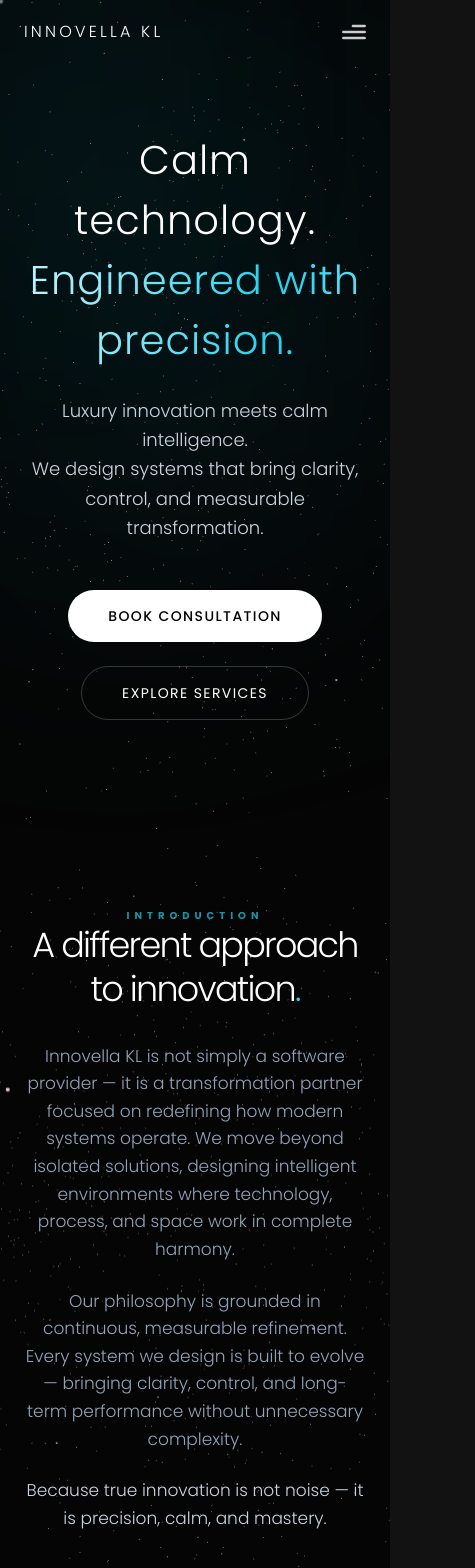
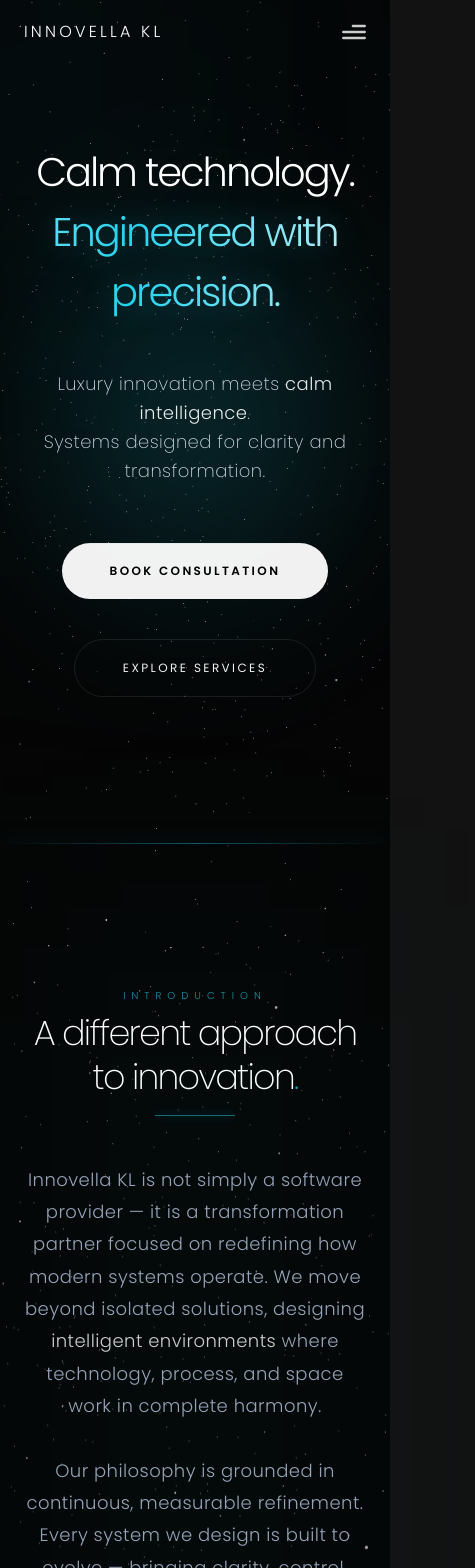
Before and after one commit to umairjadoon005/3dlanding, a React (Vite) app: page / in a window 390 px wide. Shown: the top 1568 px of the page, 475 px wide, since content can reach past the window. Built offline with nearby package versions, Linux system fonts and the light colour scheme.

Commit message:
email service working

```diff
--- a/src/components/About.jsx
+++ b/src/components/About.jsx
@@ -3,37 +3,75 @@ import { motion } from "framer-motion";
 
 import { styles } from "../styles";
 import { SectionWrapper } from "../hoc";
+// Note: Adjusted the fadeIn duration directly in the component for a premium feel
 import { fadeIn, textVariant } from "../utils/motion";
 
 const About = () => {
+  // Luxury Easing for consistent brand feel
+  const luxEasing = [0.19, 1, 0.22, 1];
+
   return (
-    <section className="relative text-center max-w-5xl mx-auto">
+    <section className="relative text-center max-w-5xl mx-auto py-20">
+
+      {/* 🔵 SUBTLE BACKGROUND ACCENT
+          Adds that "richer premium-tech atmosphere" without being overpowering
+      */}
+      <div className="absolute top-1/2 left-1/2 -translate-x-1/2 -translate-y-1/2 w-full h-full bg-cyan-500/[0.03] blur-[120px] pointer-events-none z-0" />
 
       {/* HEADER */}
-      <motion.div variants={textVariant()}>
-        <p className={`${styles.sectionSubText} tracking-[0.4em] uppercase text-cyan-400/70`}>
+      <motion.div
+        variants={textVariant(0.5)} // Added delay for a more sequential flow from Hero
+        initial="hidden"
+        whileInView="show"
+        viewport={{ once: true, amount: 0.25 }}
+      >
+        <p className={`${styles.sectionSubText} tracking-[0.6em] uppercase text-cyan-400/60 font-light mb-2`}>
           Introduction
         </p>
 
-        <h2 className={`${styles.sectionHeadText} text-white font-light`}>
-          A different approach to innovation<span className="text-cyan-400">.</span>
+        <h2 className={`${styles.sectionHeadText} text-white font-extralight tracking-tight`}>
+          A different approach to innovation
+          <motion.span
+            animate={{ opacity: [0.4, 1, 0.4] }}
+            transition={{ duration: 4, repeat: Infinity }}
+            className="text-cyan-400"
+          >
+            .
+          </motion.span>
         </h2>
+
+        {/* ENHANCED BLUE LINE
+            A "slightly thicker illuminated line" to ground the header
+        */}
+        <motion.div
+          initial={{ width: 0, opacity: 0 }}
+          whileInView={{ width: "80px", opacity: 1 }}
+          transition={{ duration: 2.5, delay: 1, ease: luxEasing }}
+          className="h-[1px] bg-cyan-400/50 mx-auto mt-4 shadow-[0_0_10px_rgba(34,211,238,0.5)]"
+        />
       </motion.div>
 
-      {/* BODY TEXT */}
+      {/* BODY TEXT - Slower durations (1.5s - 2s) for confidence and restraint */}
+      <div className="relative z-10">
         <motion.p
-        variants={fadeIn("", "", 0.2, 1)}
-        className="mt-8 text-slate-400 text-[17px] leading-relaxed max-w-3xl mx-auto font-light"
+          variants={fadeIn("up", "tween", 0.8, 2)}
+          initial="hidden"
+          whileInView="show"
+          viewport={{ once: true }}
+          className="mt-12 text-slate-400 text-[18px] md:text-[20px] leading-[1.8] max-w-3xl mx-auto font-light tracking-wide"
         >
           Innovella KL is not simply a software provider — it is a transformation partner
           focused on redefining how modern systems operate. We move beyond isolated solutions,
-        designing intelligent environments where technology, process, and space work in
+          designing <span className="text-white/80">intelligent environments</span> where technology, process, and space work in
           complete harmony.
         </motion.p>
 
         <motion.p
-        variants={fadeIn("", "", 0.4, 1)}
-        className="mt-6 text-slate-400 text-[17px] leading-relaxed max-w-3xl mx-auto font-light"
+          variants={fadeIn("up", "tween", 1.2, 2)}
+          initial="hidden"
+          whileInView="show"
+          viewport={{ once: true }}
+          className="mt-8 text-slate-400 text-[18px] md:text-[20px] leading-[1.8] max-w-3xl mx-auto font-light tracking-wide"
         >
           Our philosophy is grounded in continuous, measurable refinement. Every system we
           design is built to evolve — bringing clarity, control, and long-term performance
@@ -41,11 +79,27 @@ const About = () => {
         </motion.p>
 
         <motion.p
-        variants={fadeIn("", "", 0.6, 1)}
-        className="mt-6 text-slate-300 text-[17px] leading-relaxed max-w-3xl mx-auto font-light"
+          variants={fadeIn("up", "tween", 1.6, 2)}
+          initial="hidden"
+          whileInView="show"
+          viewport={{ once: true }}
+          className="mt-10 text-cyan-100/80 text-[19px] md:text-[21px] leading-relaxed max-w-3xl mx-auto font-extralight italic tracking-[0.05em]"
         >
-        Because true innovation is not noise — it is precision, calm, and mastery.
+          "Because true innovation is not noise — it is precision, calm, and mastery."
         </motion.p>
+      </div>
+
+      {/* SECTION DIVIDER GLOW
+          Soft background motion requested by client for visual continuity
+      */}
+      <motion.div
+        animate={{
+          opacity: [0.2, 0.4, 0.2],
+          scale: [1, 1.05, 1]
+        }}
+        transition={{ duration: 8, repeat: Infinity, ease: "easeInOut" }}
+        className="absolute -bottom-20 left-1/2 -translate-x-1/2 w-4/5 h-[1px] bg-gradient-to-r from-transparent via-cyan-500/20 to-transparent"
+      />
 
     </section>
   );
--- a/src/components/Contact.jsx
+++ b/src/components/Contact.jsx
@@ -8,6 +8,7 @@ import { fadeIn, textVariant } from "../utils/motion";
 
 const Contact = () => {
   const formRef = useRef();
+  const luxEasing = [0.19, 1, 0.22, 1];
 
   const [form, setForm] = useState({
     name: "",
@@ -35,7 +36,7 @@ const Contact = () => {
           from_name: form.name,
           to_name: "Innovella KL",
           from_email: form.email,
-          to_email: "innovellakl@gmail.com",
+          to_email: "umair.jadoon05@gmail.com",
           message: form.message,
           company: form.company,
         },
@@ -45,13 +46,7 @@ const Contact = () => {
         () => {
           setLoading(false);
           alert("Thank you. We will be in touch shortly.");
-
-          setForm({
-            name: "",
-            company: "",
-            email: "",
-            message: "",
-          });
+          setForm({ name: "", company: "", email: "", message: "" });
         },
         (error) => {
           setLoading(false);
@@ -62,89 +57,121 @@ const Contact = () => {
   };
 
   return (
-    <section className="relative bg-[#0b0b0c] py-24 overflow-hidden">
+    <section className="relative py-24 overflow-hidden">
 
-      {/* 🔵 Ambient background (subtle luxury feel) */}
-      <div className="absolute inset-0">
-        <div className="absolute w-[500px] h-[500px] bg-cyan-500/10 blur-[120px] rounded-full top-[-100px] left-[-100px]" />
-        <div className="absolute w-[400px] h-[400px] bg-slate-700/10 blur-[100px] rounded-full bottom-[-100px] right-[-100px]" />
+      {/* 🔵 ENHANCED AMBIENT GLOW */}
+      <div className="absolute inset-0 pointer-events-none">
+        <div className="absolute w-[600px] h-[600px] bg-cyan-500/[0.08] blur-[150px] rounded-full -top-40 -left-40" />
       </div>
 
       <div className="relative z-10 max-w-4xl mx-auto px-6">
-
         {/* HEADER */}
-        <motion.div variants={textVariant()} className="text-center">
-          <p className={`${styles.sectionSubText} tracking-[0.4em] uppercase text-cyan-400/70`}>
+        <motion.div
+          variants={textVariant(0.2)}
+          initial="hidden"
+          whileInView="show"
+          viewport={{ once: true }}
+          className="text-center"
+        >
+          <p className={`${styles.sectionSubText} tracking-[0.6em] uppercase text-cyan-400 font-medium`}>
             Initiate
           </p>
-
-          <h2 className={`${styles.sectionHeadText} text-white font-light`}>
+          <h2 className={`${styles.sectionHeadText} text-white font-extralight tracking-tight`}>
             Begin your transformation<span className="text-cyan-400">.</span>
           </h2>
         </motion.div>
 
-        {/* SUBTEXT */}
+        {/* SUBTEXT - Increased contrast from slate-400 to slate-300 */}
         <motion.p
-          variants={fadeIn("", "", 0.2, 1)}
-          className="mt-6 text-slate-400 text-center max-w-2xl mx-auto font-light leading-relaxed"
+          variants={fadeIn("up", "tween", 0.6, 1.5)}
+          initial="hidden"
+          whileInView="show"
+          viewport={{ once: true }}
+          className="mt-8 text-slate-200 text-center max-w-2xl mx-auto font-light leading-relaxed tracking-wide text-lg opacity-90"
         >
           Tell us about your vision. We will respond with clarity, precision,
           and a structured path forward.
         </motion.p>
 
         {/* FORM */}
-        <motion.form
+        <form
           ref={formRef}
           onSubmit={handleSubmit}
-          variants={fadeIn("up", "", 0.4, 1)}
-          className="mt-16 flex flex-col gap-6"
+          className="mt-20 flex flex-col gap-8"
         >
-          {/* Inputs */}
+          <div className="grid grid-cols-1 md:grid-cols-2 gap-8">
             {[
-            { label: "Full Name", name: "name", type: "text", placeholder: "e.g. Alexander Sterling" },
-            { label: "Organization", name: "company", type: "text", placeholder: "e.g. Innovella Global" },
-            { label: "Email Address", name: "email", type: "email", placeholder: "e.g. alexander@sterling.com" },
-          ].map((field) => (
-            <label key={field.name} className="flex flex-col">
-              <span className="text-slate-400 text-xs tracking-[0.3em] uppercase mb-3">
+              { label: "Full Name", name: "name", type: "text", placeholder: "Alexander Sterling" },
+              { label: "Organization", name: "company", type: "text", placeholder: "Innovella Global" },
+              { label: "Email Address", name: "email", type: "email", placeholder: "alexander@sterling.com" },
+            ].map((field, index) => (
+              <motion.label
+                key={field.name}
+                variants={fadeIn("up", "tween", 0.8 + (index * 0.1), 1.2)}
+                initial="hidden"
+                whileInView="show"
+                viewport={{ once: true }}
+                className="flex flex-col group"
+              >
+                {/* LABEL: Increased contrast and visibility */}
+                <span className="text-white text-[11px] tracking-[0.4em] uppercase mb-4 group-focus-within:text-cyan-400 transition-colors duration-500 font-semibold">
                   {field.label}
                 </span>
 
+                {/* INPUT: Added a subtle bg-white/5 for field definition against the black background */}
                 <input
                   type={field.type}
-                name={field.name}//
+                  name={field.name}
                   value={form[field.name]}
                   onChange={handleChange}
                   placeholder={field.placeholder}
-                className="bg-transparent border-b border-white/10 py-3 px-1 text-white placeholder:text-slate-600 outline-none focus:border-cyan-400 transition-all duration-300"
+                  className="bg-white/[0.03] border-b-2 border-white/10 py-5 px-4 text-white placeholder:text-slate-500 outline-none focus:border-cyan-400 focus:bg-white/[0.07] focus:shadow-[0_10px_30px_-15px_rgba(34,211,238,0.3)] transition-all duration-500 font-light tracking-wide text-base rounded-t-lg"
                 />
-            </label>
+              </motion.label>
             ))}
+          </div>
 
-          {/* Message */}
-          <label className="flex flex-col">
-            <span className="text-slate-400 text-xs tracking-[0.3em] uppercase mb-3">
+          {/* Message Area */}
+          <motion.label
+            variants={fadeIn("up", "tween", 1.2, 1.2)}
+            initial="hidden"
+            whileInView="show"
+            viewport={{ once: true }}
+            className="flex flex-col group"
+          >
+            <span className="text-white text-[11px] tracking-[0.4em] uppercase mb-4 group-focus-within:text-cyan-400 transition-colors duration-500 font-semibold">
               Project Description
             </span>
-
             <textarea
-              rows={4}
+              rows={5}
               name="message"
               value={form.message}
               onChange={handleChange}
               placeholder="Outline your requirements and objectives."
-              className="bg-transparent border-b border-white/10 py-3 px-1 text-white placeholder:text-slate-600 outline-none focus:border-cyan-400 transition-all duration-300 resize-none"
+              className="bg-white/[0.03] border-b-2 border-white/10 py-5 px-4 text-white placeholder:text-slate-500 outline-none focus:border-cyan-400 focus:bg-white/[0.07] focus:shadow-[0_10px_30px_-15px_rgba(34,211,238,0.3)] transition-all duration-500 font-light tracking-wide text-base rounded-t-lg resize-none"
             />
-          </label>
+          </motion.label>
 
-          {/* CTA */}
+          {/* CTA - High Contrast Button */}
+          <motion.div
+            variants={fadeIn("up", "tween", 1.5, 1.2)}
+            initial="hidden"
+            whileInView="show"
+            viewport={{ once: true }}
+            className="flex justify-center mt-6"
+          >
             <button
               type="submit"
-            className="mt-8 self-center px-12 py-4 rounded-full border border-white/20 text-white text-sm tracking-wide hover:border-cyan-400 hover:text-cyan-400 transition-all duration-300"
+              className="relative group px-20 py-5 rounded-full bg-white text-black text-[12px] tracking-[0.3em] uppercase font-bold overflow-hidden transition-all duration-500 hover:shadow-[0_0_40px_rgba(34,211,238,0.4)] active:scale-95"
             >
-            {loading ? "Processing..." : "Submit Inquiry"}
+              <span className="relative z-10">
+                {loading ? "SENDING..." : "SUBMIT INQUIRY"}
+              </span>
+              {/* Subtle hover overlay */}
+              <div className="absolute inset-0 bg-cyan-400 translate-y-full group-hover:translate-y-0 transition-transform duration-500 ease-out" />
             </button>
-        </motion.form>
+          </motion.div>
+        </form>
       </div>
     </section>
   );
--- a/src/components/Hero.jsx
+++ b/src/components/Hero.jsx
@@ -2,116 +2,109 @@ import { motion } from "framer-motion";
 import { styles } from "../styles";
 
 const Hero = () => {
+  // Luxury Easing: Slow, confident, and smooth
+  const luxEasing = [0.19, 1, 0.22, 1];
+
   return (
     <section className="relative w-full h-screen mx-auto overflow-hidden flex items-center justify-center">
 
-      {/* 🌌 DYNAMIC STAR-FIELD BACKGROUND (Subtle & Global Feel) */}
-      <div className="absolute inset-0 z-0">
-        {[...Array(20)].map((_, i) => (
-          <motion.div
-            key={i}
-            className="absolute rounded-full bg-white"
-            initial={{
-              opacity: Math.random() * 0.5,
-              x: Math.random() * 100 + "%",
-              y: Math.random() * 100 + "%"
-            }}
-            animate={{
-              opacity: [0.1, 0.4, 0.1],
-              scale: [1, 1.2, 1],
-            }}
-            transition={{
-              duration: Math.random() * 5 + 5,
-              repeat: Infinity,
-              ease: "easeInOut"
-            }}
-            style={{
-              width: Math.random() * 2 + "px",
-              height: Math.random() * 2 + "px",
-              filter: "blur(1px)",
-            }}
-          />
-        ))}
-      </div>
-
-      {/* 🔵 ENHANCED BLUE GLOWS (Static & Pulsing) */}
-      <div className="absolute inset-0 z-0">
-        <div className="absolute top-[-10%] left-[-5%] w-[70%] h-[70%] rounded-full bg-cyan-500/15 blur-[160px]" />
-
-        {/* Animated Atmosphere */}
+      {/* 1. THE "WOW" CENTERPIECE (Cinematic Animation Placeholder) */}
+      <div className="absolute inset-0 z-0 flex items-center justify-center pointer-events-none">
+        {/*
+           CLIENT NOTE: This is where the cinematic visual goes.
+           I've added a pulsing, high-intensity radial core to hold the space.
+        */}
         <motion.div
-          animate={{ opacity: [0.1, 0.2, 0.1] }}
-          transition={{ duration: 10, repeat: Infinity, ease: "easeInOut" }}
-          className="absolute inset-0"
+          initial={{ opacity: 0, scale: 0.8 }}
+          animate={{ opacity: 1, scale: 1 }}
+          transition={{ duration: 5, ease: luxEasing }}
+          className="w-[80%] h-[80%] rounded-full opacity-30"
           style={{
-            background: "radial-gradient(circle at 50% 40%, rgba(34,211,238,0.15), transparent 70%)",
-            filter: "blur(120px)",
+            background: "radial-gradient(circle, rgba(34,211,238,0.2) 0%, transparent 60%)",
+            filter: "blur(80px)",
           }}
         />
       </div>
 
-      {/* 🧠 CONTENT */}
+      {/* 2. ENHANCED BLUE GLOW ACCENTS (Stronger intensity & lines) */}
+      <div className="absolute inset-0 z-0">
+        {/* Top left deep glow */}
+        <div className="absolute top-[-10%] left-[-5%] w-[60%] h-[60%] rounded-full bg-cyan-500/10 blur-[180px]" />
+
+        {/* Animated Atmosphere - slowed down to 15s for "Calm Intelligence" */}
+        <motion.div
+          animate={{ opacity: [0.15, 0.3, 0.15] }}
+          transition={{ duration: 15, repeat: Infinity, ease: "easeInOut" }}
+          className="absolute inset-0"
+          style={{
+            background: "radial-gradient(circle at 50% 50%, rgba(34,211,238,0.1), transparent 80%)",
+            filter: "blur(100px)",
+          }}
+        />
+
+        {/* Illuminated Bottom Line - Adds the "Premium Tech" feel */}
+        <div className="absolute bottom-0 w-full h-[1px] bg-gradient-to-r from-transparent via-cyan-400/40 to-transparent shadow-[0_0_20px_rgba(34,211,238,0.5)]" />
+      </div>
+
+      {/* 3. CONTENT (Refined Timing & Subtle Motion) */}
       <div className="relative z-10 text-center px-6 max-w-5xl">
 
-        {/* Constant Floating Heading */}
+        {/* Slower floating movement */}
         <motion.div
-          animate={{ y: [0, -10, 0] }}
-          transition={{ duration: 6, repeat: Infinity, ease: "easeInOut" }}
+          animate={{ y: [0, -15, 0] }}
+          transition={{ duration: 10, repeat: Infinity, ease: "easeInOut" }}
         >
           <motion.h1
-            initial={{ opacity: 0, y: 30 }}
+            initial={{ opacity: 0, y: 40 }}
             animate={{ opacity: 1, y: 0 }}
-            transition={{ duration: 2.5, ease: [0.16, 1, 0.3, 1] }}
-            className={`${styles.heroHeadText} text-white font-light tracking-wide`}
+            transition={{ duration: 3.5, ease: luxEasing }}
+            className={`${styles.heroHeadText} text-white font-light tracking-[0.05em]`}
           >
             Calm technology.
             <br />
-            {/* ✨ CONSTANTLY SHIMMERING TEXT */}
-            <span className="relative inline-block text-transparent bg-clip-text bg-gradient-to-r from-cyan-400 via-white to-cyan-400 bg-[length:200%_auto] animate-shimmer">
+            {/* Slower Shimmer (12s instead of 8s) */}
+            <span className="relative inline-block text-transparent bg-clip-text bg-gradient-to-r from-cyan-400 via-white to-cyan-400 bg-[length:200%_auto] animate-shimmer drop-shadow-[0_0_15px_rgba(34,211,238,0.3)]">
               Engineered with precision.
             </span>
           </motion.h1>
         </motion.div>
 
         <motion.p
-          initial={{ opacity: 0, y: 20 }}
-          animate={{ opacity: 1, y: 0 }}
-          transition={{ delay: 0.8, duration: 2.5, ease: "easeOut" }}
-          className="mt-6 text-slate-300 text-lg md:text-xl leading-relaxed max-w-2xl mx-auto font-light"
+          initial={{ opacity: 0 }}
+          animate={{ opacity: 1 }}
+          transition={{ delay: 1.5, duration: 3.5, ease: "easeOut" }}
+          className="mt-8 text-slate-300 text-lg md:text-2xl leading-relaxed max-w-2xl mx-auto font-extralight tracking-wide"
         >
-          Luxury innovation meets calm intelligence.
+          Luxury innovation meets <span className="text-white opacity-90 font-light">calm intelligence</span>.
           <br />
-          We design systems that bring clarity, control, and measurable transformation.
+          Systems designed for clarity and transformation.
         </motion.p>
 
-        {/* CTA Buttons with Hover Glow */}
+        {/* CTA Buttons (Slower transition for luxury feel) */}
         <motion.div
           initial={{ opacity: 0, y: 20 }}
           animate={{ opacity: 1, y: 0 }}
-          transition={{ delay: 1.5, duration: 2 }}
-          className="mt-12 flex justify-center gap-6 flex-wrap"
+          transition={{ delay: 2.5, duration: 3 }}
+          className="mt-14 flex justify-center gap-10 flex-wrap"
         >
-          <a href="#contact" className="group relative px-10 py-4 rounded-full bg-white text-black text-sm tracking-widest font-medium overflow-hidden transition-all duration-700">
+          <a href="#contact" className="group relative px-12 py-5 rounded-full bg-white text-black text-xs tracking-[0.2em] font-semibold overflow-hidden transition-all duration-1000">
             <span className="relative z-10">BOOK CONSULTATION</span>
-            <div className="absolute inset-0 bg-cyan-100 translate-y-[100%] group-hover:translate-y-0 transition-transform duration-700" />
+            <div className="absolute inset-0 bg-cyan-100 translate-y-[100%] group-hover:translate-y-0 transition-transform duration-[800ms] ease-[0.19, 1, 0.22, 1]" />
           </a>
 
-          <a href="#services" className="px-10 py-4 rounded-full border border-white/20 text-white text-sm tracking-widest hover:border-cyan-400/50 hover:shadow-[0_0_20px_rgba(34,211,238,0.2)] transition-all duration-700">
+          <a href="#services" className="group px-12 py-5 rounded-full border border-white/10 text-white text-xs tracking-[0.2em] hover:border-cyan-400/60 hover:shadow-[0_0_30px_rgba(34,211,238,0.2)] transition-all duration-1000">
             EXPLORE SERVICES
           </a>
         </motion.div>
       </div>
 
-
-
-      {/* 🎨 ADD THIS TO YOUR GLOBAL CSS OR TAILWIND CONFIG */}
       <style jsx>{`
         @keyframes shimmer {
-          0% { background-position: 0% center; }
+          0% { background-position: -200% center; }
           100% { background-position: 200% center; }
         }
         .animate-shimmer {
-          animation: shimmer 8s linear infinite;
+          animation: shimmer 12s linear infinite;
         }
       `}</style>
 
```
Lines whose indentation alone changed are shown as unchanged.
